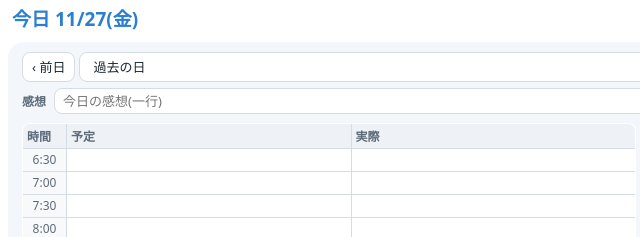
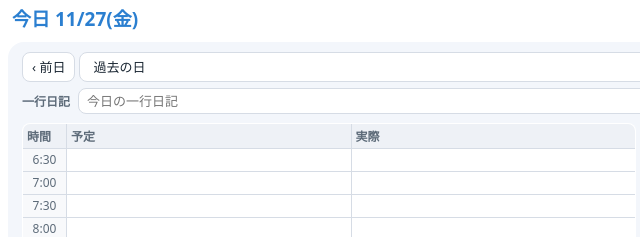
Before and after one commit to tomamemory141/rain, a plain HTML site: page diary.html in a window 1280 px wide. Shown: the top 237 px of the page, 0-640 px from the left. Drawn offline with Linux system fonts and the light colour scheme.

Commit message:
Add files via upload

```diff
--- a/diary.html
+++ b/diary.html
@@ -52,7 +52,7 @@
     <button id="imp" style="display:none">予定取込</button>
     <span class="msg" id="msg"></span>
   </div>
-  <div class="note"><b>感想</b><input type="text" data-k="note" placeholder="今日の感想(一行)" autocomplete="off"></div>
+  <div class="note"><b>一行日記</b><input type="text" data-k="note" placeholder="今日の一行日記" autocomplete="off"></div>
   <div class="cols" id="cols"></div>
 </div>
 <script>
```
